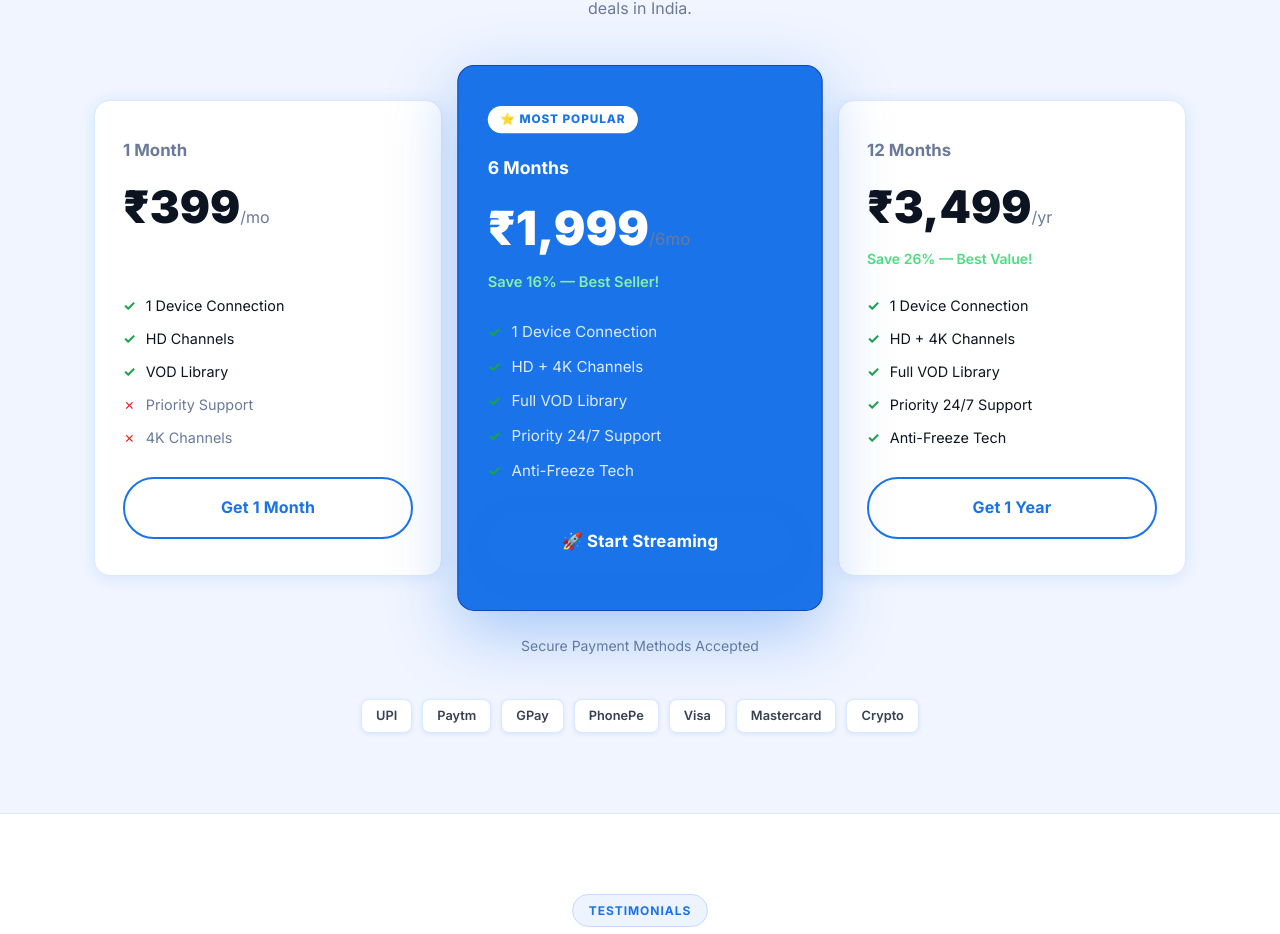
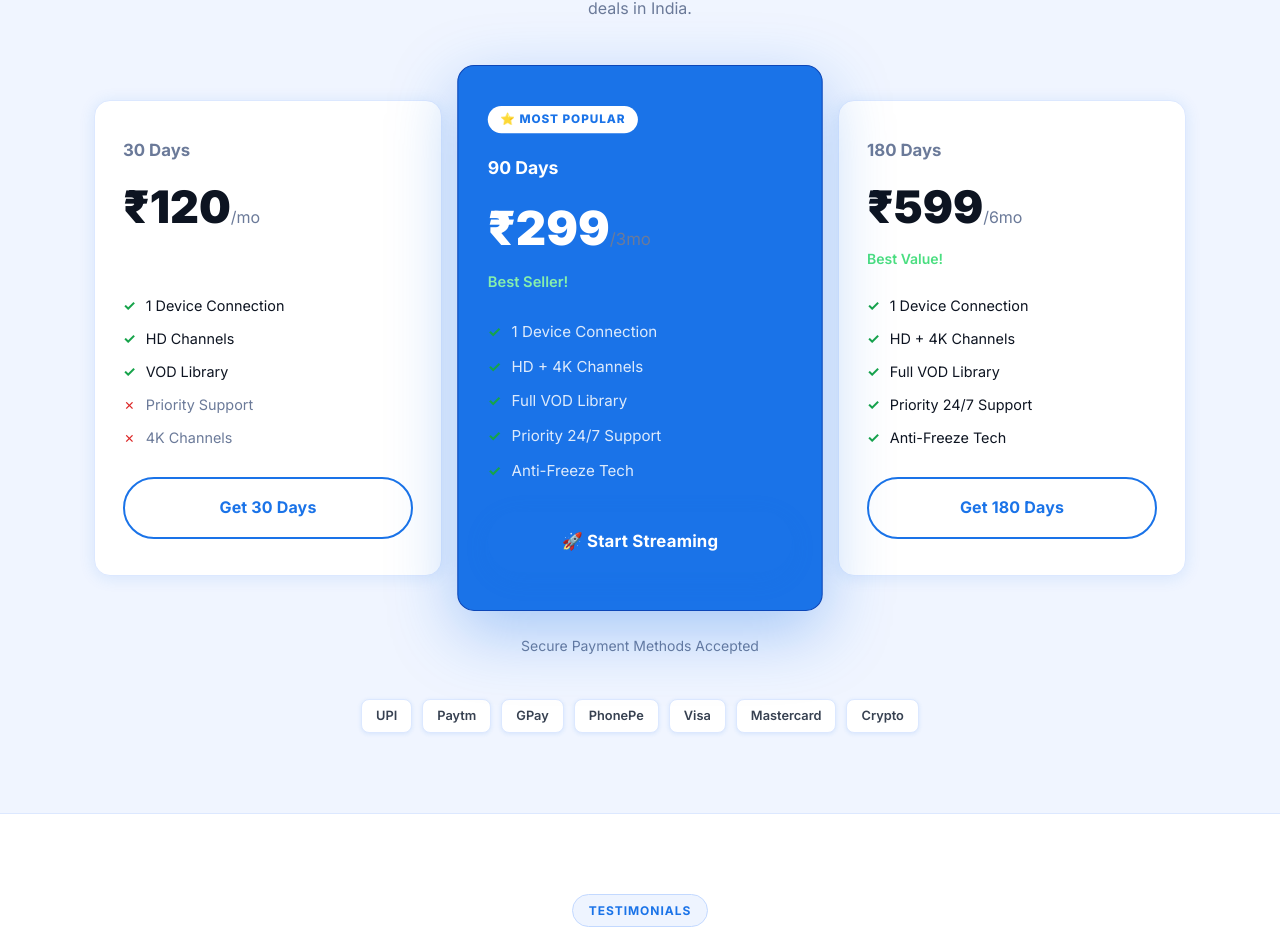
Before and after one commit to souravslg/IPTV, a Next.js app: page / in a window 1280 px wide. Shown: the part 1678-2612 px from the top of the page. Built offline with nearby package versions, Linux system fonts and the light colour scheme.

Commit message:
Update pricing: Rs120/30d, Rs299/90d, Rs599/180d

```diff
--- a/src/app/page.tsx
+++ b/src/app/page.tsx
@@ -103,10 +103,10 @@ export default function Home() {
           </div>
 
           <div className="pricing-grid">
-            {/* 1 Month */}
+            {/* 30 Days */}
             <div className="card pricing-card">
-              <div className="pricing-name">1 Month</div>
-              <div className="pricing-price">₹399<span>/mo</span></div>
+              <div className="pricing-name">30 Days</div>
+              <div className="pricing-price">₹120<span>/mo</span></div>
               <div className="pricing-save">&nbsp;</div>
               <ul className="pricing-features">
                 <li className="active"><span className="check">✓</span> 1 Device Connection</li>
@@ -116,16 +116,16 @@ export default function Home() {
                 <li><span className="cross">✗</span> 4K Channels</li>
               </ul>
               <a href="https://www.srvcreationservices.co.in/" className="btn btn-outline btn-full" target="_blank" rel="noopener noreferrer">
-                Get 1 Month
+                Get 30 Days
               </a>
             </div>
 
-            {/* 6 Months — Featured */}
+            {/* 90 Days — Featured */}
             <div className="card pricing-card featured">
               <div className="popular-badge">⭐ Most Popular</div>
-              <div className="pricing-name" style={{ color: '#93c5fd' }}>6 Months</div>
-              <div className="pricing-price">₹1,999<span>/6mo</span></div>
-              <div className="pricing-save">Save 16% — Best Seller!</div>
+              <div className="pricing-name" style={{ color: '#93c5fd' }}>90 Days</div>
+              <div className="pricing-price">₹299<span>/3mo</span></div>
+              <div className="pricing-save">Best Seller!</div>
               <ul className="pricing-features">
                 <li className="active"><span className="check">✓</span> 1 Device Connection</li>
                 <li className="active"><span className="check">✓</span> HD + 4K Channels</li>
@@ -138,11 +138,11 @@ export default function Home() {
               </a>
             </div>
 
-            {/* 12 Months */}
+            {/* 180 Days */}
             <div className="card pricing-card">
-              <div className="pricing-name">12 Months</div>
-              <div className="pricing-price">₹3,499<span>/yr</span></div>
-              <div className="pricing-save" style={{ color: '#4ade80' }}>Save 26% — Best Value!</div>
+              <div className="pricing-name">180 Days</div>
+              <div className="pricing-price">₹599<span>/6mo</span></div>
+              <div className="pricing-save" style={{ color: '#4ade80' }}>Best Value!</div>
               <ul className="pricing-features">
                 <li className="active"><span className="check">✓</span> 1 Device Connection</li>
                 <li className="active"><span className="check">✓</span> HD + 4K Channels</li>
@@ -151,7 +151,7 @@ export default function Home() {
                 <li className="active"><span className="check">✓</span> Anti-Freeze Tech</li>
               </ul>
               <a href="https://www.srvcreationservices.co.in/" className="btn btn-outline btn-full" target="_blank" rel="noopener noreferrer">
-                Get 1 Year
+                Get 180 Days
               </a>
             </div>
           </div>
```
